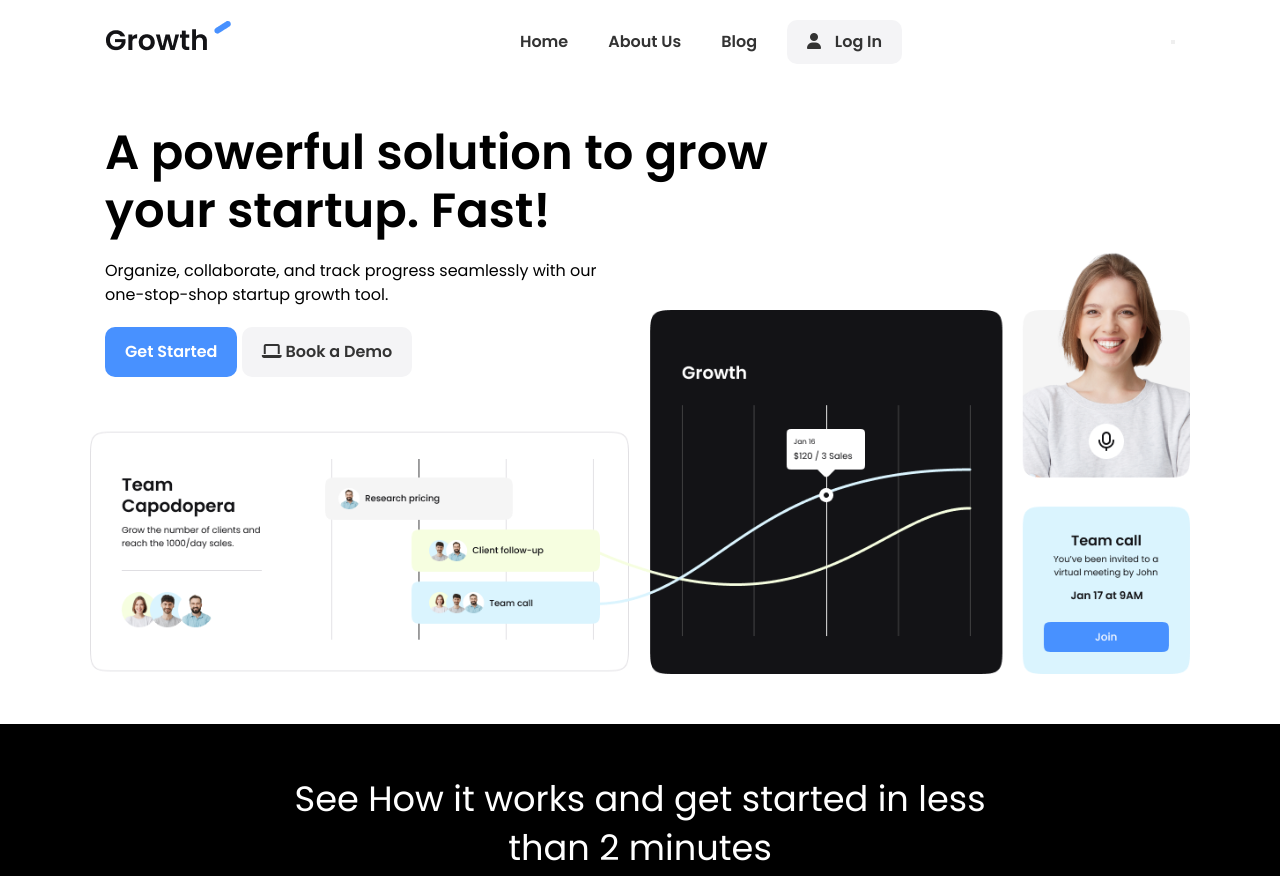
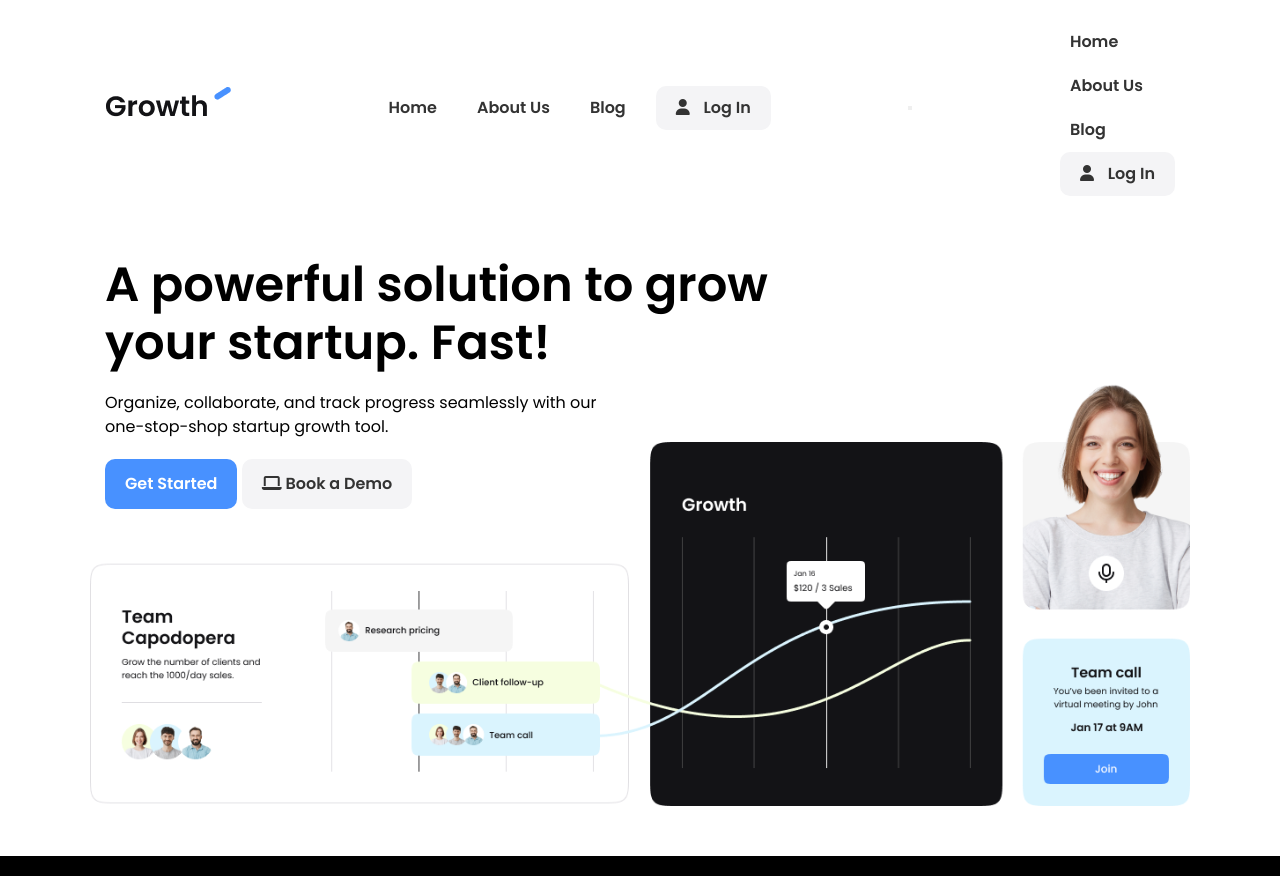
Before and after one commit to Annie-Huang/saas-landing-page, a website: page index.html in a window 1280 px wide. Shown: the top 876 px of the page. Drawn offline with Linux system fonts and the light colour scheme.

Commit message:
Add mobile-menu which is the same menu list as the main-menu

```diff
--- a/index.html
+++ b/index.html
@@ -49,6 +49,16 @@
           <span class="hamburger-line"></span>
           <span class="hamburger-line"></span>
         </button>
+        <div class="mobile-menu">
+          <ul>
+            <li><a href="index.html">Home</a></li>
+            <li><a href="#">About Us</a></li>
+            <li><a href="#">Blog</a></li>
+            <li>
+              <a class="btn" href="#"><i class="fas fa-user"></i> Log In</a>
+            </li>
+          </ul>
+        </div>
       </div>
     </nav>
 
```
